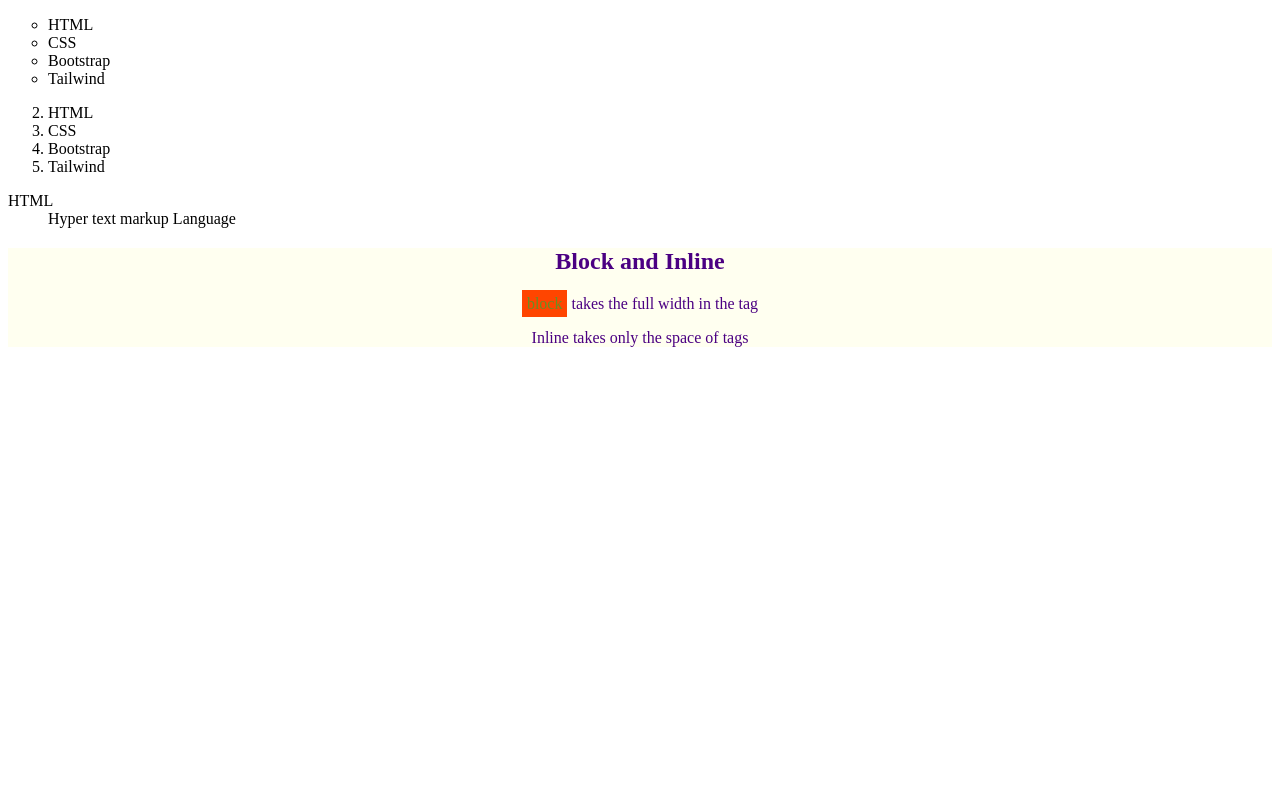
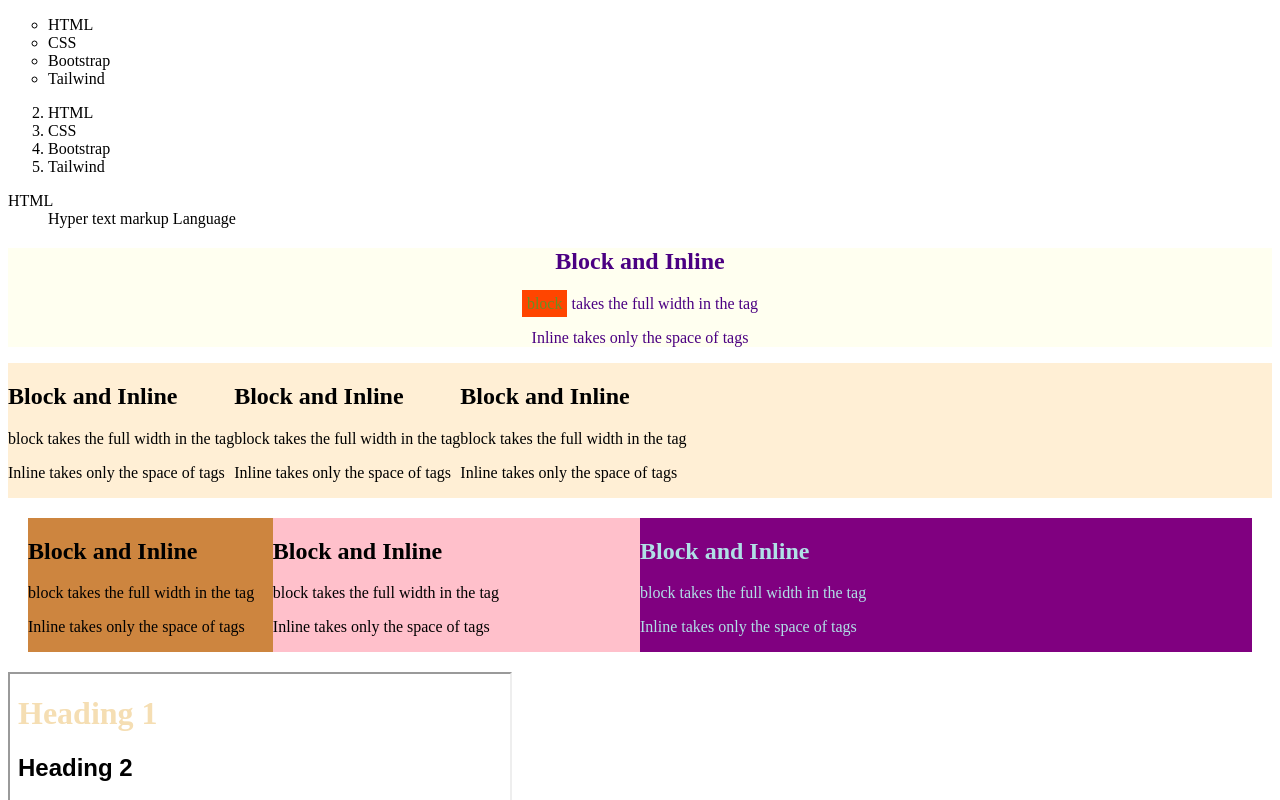
Before and after one commit to DineshR-Sparkout/HTML, a plain HTML site: page Day3.html in a window 1280 px wide. Shown: the top 800 px of the page. Drawn offline with Linux system fonts and the light colour scheme.

Commit message:
"add all files"

```diff
--- a/Day3.css
+++ b/Day3.css
@@ -0,0 +1,12 @@
+.classname{
+    padding: 20px;
+}
+
+/*class used to specify a class for an html element*/
+
+#idname{
+    color:powderblue;
+    background-color: purple;
+
+    /*id specifies an unique id for an html element used in only one element*/
+}
--- a/Day3.html
+++ b/Day3.html
@@ -43,6 +43,64 @@
 
     <!--div is used as a container to add style block of content// span is an inline container used to markup a part of text-->
 
+    <div style="display: flex; background-color: papayawhip;">
+        <div>
+            <h2>Block and Inline</h2>
+            <p>block takes the full width in the tag</p>
+            <p>Inline takes only the space of tags</p>
+        </div>
+
+        <div>
+            <h2>Block and Inline</h2>
+            <p>block takes the full width in the tag</p>
+            <p>Inline takes only the space of tags</p>
+        </div>
+
+        <div>
+            <h2>Block and Inline</h2>
+            <p>block takes the full width in the tag</p>
+            <p>Inline takes only the space of tags</p>
+        </div>
+    </div>
+
+    <!--display flex is used to design flexible layout structure-->
+
+    <div  class="classname" style="display: grid; grid-template-columns: 20% 30% 50%;">
+        <div style="background-color: peru;">
+            <h2>Block and Inline</h2>
+            <p>block takes the full width in the tag</p>
+            <p>Inline takes only the space of tags</p>
+        </div>
+
+        <div style="background-color: pink;">
+            <h2>Block and Inline</h2>
+            <p>block takes the full width in the tag</p>
+            <p>Inline takes only the space of tags</p>
+        </div>
+
+        <div id="idname">
+            <h2>Block and Inline</h2>
+            <p>block takes the full width in the tag</p>
+            <p>Inline takes only the space of tags</p>
+        </div>
+
+    </div>
+
+    <!--display is used to design grid based layout design with rows and columns-->
+
+    <iframe src="Day1.html" height="500px" width="500px" title="html page"></iframe>
+
+    <!--iframe is used to display webpage inside the webpage-->
+
+
+
+
+
+
+
+
+
+
 
 </body>
 </html>
```
